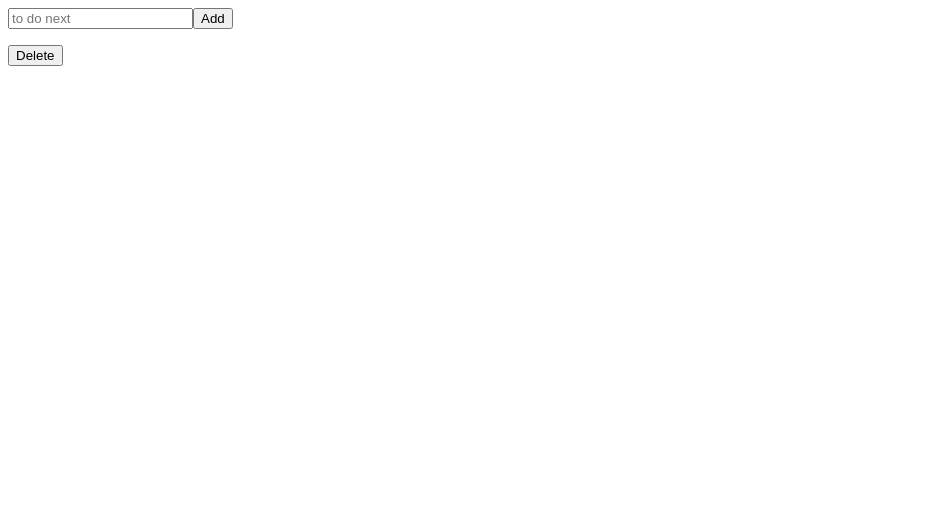
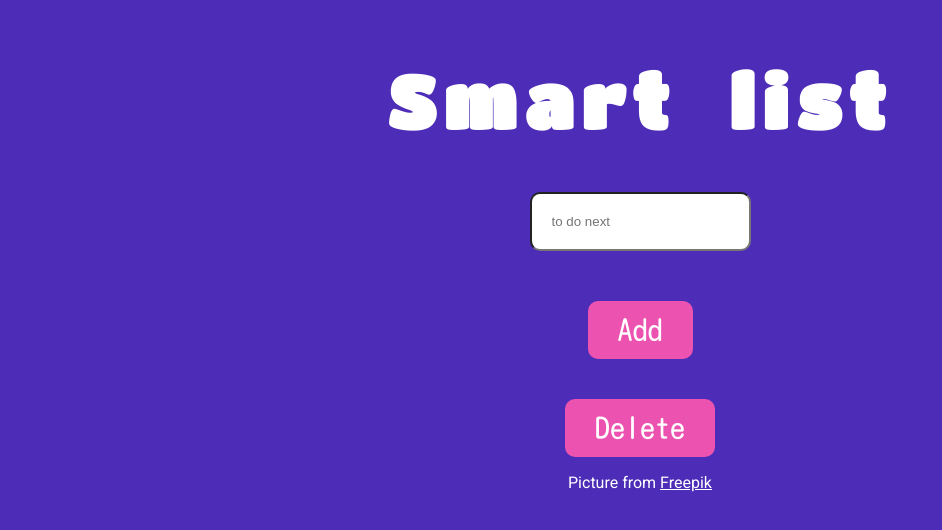
Before and after one commit to Katereshko/my-react-to-do-list, a React (Create React App) app: page / in a window 1280 px wide. Shown: the top 530 px of the page, without its empty margins (0-942 px from the left). Built offline with nearby package versions, Linux system fonts and the light colour scheme.

Commit message:
design added

```diff
--- a/public/index.html
+++ b/public/index.html
@@ -15,6 +15,11 @@
       user's mobile device or desktop. See https://developers.google.com/web/fundamentals/web-app-manifest/
     -->
     <link rel="manifest" href="%PUBLIC_URL%/manifest.json" />
+    <link rel="preconnect" href="https://fonts.googleapis.com">
+    <link rel="preconnect" href="https://fonts.gstatic.com" crossorigin>
+    <link href="https://fonts.googleapis.com/css2?family=Kosugi+Maru&family=Roboto&family=Titan+One&display=swap" rel="stylesheet">
+
+
     <!--
       Notice the use of %PUBLIC_URL% in the tags above.
       It will be replaced with the URL of the `public` folder during the build.
--- a/src/App.css
+++ b/src/App.css
@@ -1,3 +1,54 @@
 .crossed{
   text-decoration: line-through;
+  text-decoration-color: #EC53B0;
 }
+
+body{
+  background-color: #4D2DB7;
+}
+
+.container{
+  display: flex;
+  flex-direction: column;
+  justify-content: center;
+  align-items: center;
+}
+
+h1{
+  color: #fff;
+  font-size: 74px;
+  font-family: 'Titan One', cursive;
+  letter-spacing: 8px;
+  word-spacing: 28px;
+}
+
+button{
+  background-color: #EC53B0;
+  color: #fff;
+  border: none;
+  border-radius: 10px;
+  padding: 14px 30px;
+  font-family: 'Kosugi Maru', sans-serif;
+  font-size: 30px;
+}
+
+input{
+  margin-bottom: 50px;
+  padding: 20px;
+  border-radius: 10px;
+}
+
+ul{
+  font-family: 'Kosugi Maru', sans-serif;
+  font-size: 20px;
+  color: #fff;
+}
+
+li{
+  margin-bottom: 20px;
+}
+
+p, a{
+  color: #fff;
+  font-family: 'Roboto', sans-serif;
+}
--- a/src/App.js
+++ b/src/App.js
@@ -1,10 +1,14 @@
 import './App.css';
+import { License } from './License';
 import { ToDoList } from './ToDoList';
+import { Header } from './Header';
 
 function App() {
   return (
     <div>
+      <Header/>
       <ToDoList/>
+      <License/>
     </div>
   );
 }
--- /dev/null
+++ b/src/Header.js
@@ -0,0 +1,17 @@
+import { Component } from "react";
+
+export class Header extends Component{
+  constructor(){
+    super();
+    this.state = {
+    }
+  }
+
+  render(){
+    return(
+      <div className="container">
+        <h1>Smart list</h1>
+      </div>
+    )
+  }
+}
--- /dev/null
+++ b/src/License.js
@@ -0,0 +1,17 @@
+import { Component } from "react";
+
+export class License extends Component{
+  constructor(){
+    super();
+    this.state = {
+    }
+  }
+
+  render(){
+    return(
+      <div className="container">
+        <p className="link_picture">Picture from <a href="https://ru.freepik.com/free-vector/hand-drawn-flat-abstract-shape-collection_18006666.htm#query=vector%20figures&position=2&from_view=search&track=ais">Freepik</a></p>
+      </div>
+    )
+  }
+}
--- a/src/ToDoList.js
+++ b/src/ToDoList.js
@@ -46,7 +46,7 @@ export class ToDoList extends Component{
 
   render(){
     return(
-      <form onSubmit = {this.onFormSubmit}>
+      <form className="container" onSubmit = {this.onFormSubmit}>
         <input type="text" placeholder="to do next"
         value = {this.state.userInput}
         onChange = {(e) => {this.addNewTask(e.target.value)}}
```
